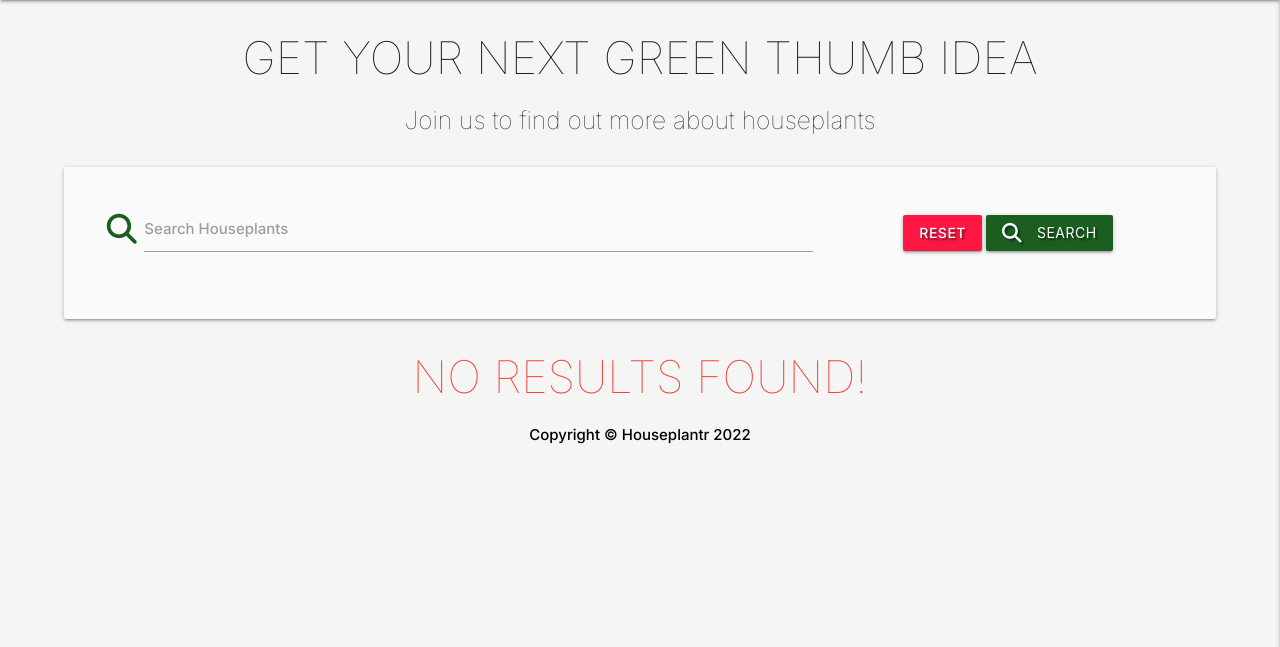
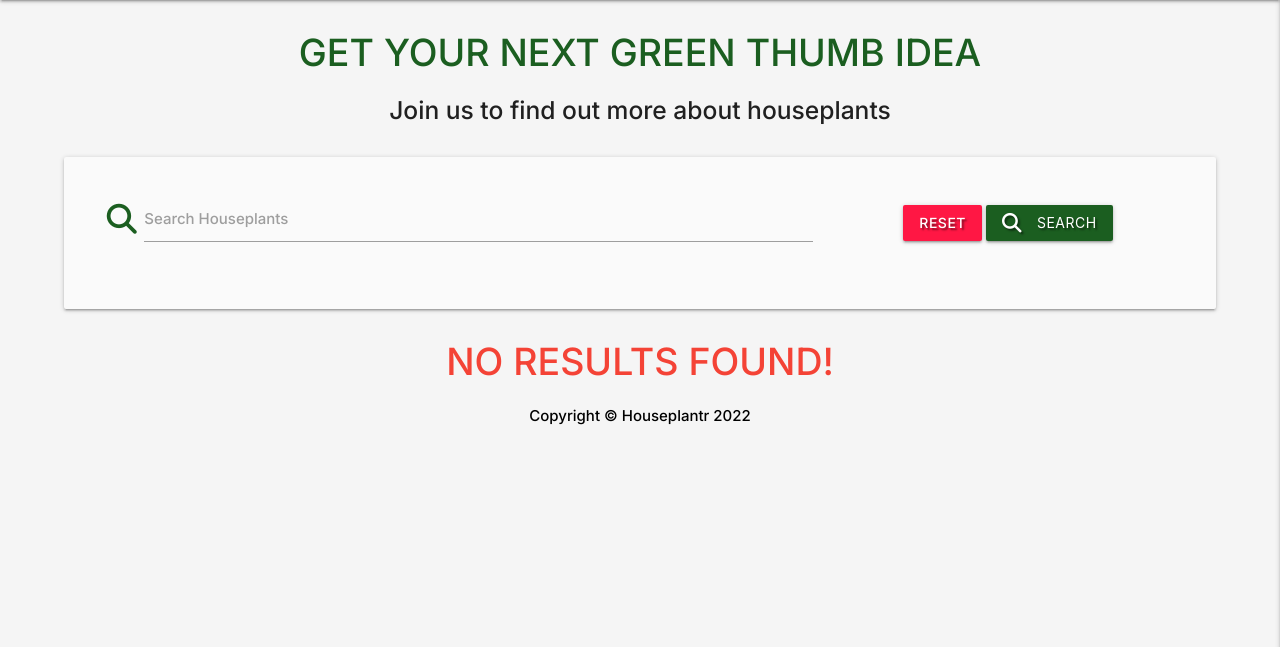
Before and after one commit to RachelFurlong-dev/milestone-project3-v1, a Flask app: page / in a window 1280 px wide. Shown: the part 64-711 px from the top of the page. Run offline with Flask 2, Linux system fonts and the light colour scheme; data that the repository does not hold is empty; parts of the project's set-up code (start-up, migrations or seed data) failed here and were passed over; some libraries are stand-ins or nearby versions.

Commit message:
Style: Update styles logo position and header text weight

```diff
--- a/app.py
+++ b/app.py
@@ -122,7 +122,6 @@ def logout():
 
 #function to add houseplant record to database
 @app.route("/add_houseplant", methods=["GET", "POST"])
-@login_required
 def add_houseplant():
     if request.method == "POST":
         houseplant = {
@@ -145,7 +144,6 @@ def add_houseplant():
 
 #function to update houseplant record in database
 @app.route("/edit_houseplant/<houseplant_id>", methods=["GET", "POST"])
-@login_required
 def edit_houseplant(houseplant_id):
     if request.method == "POST":
         submit = {
@@ -166,27 +164,17 @@ def edit_houseplant(houseplant_id):
     categories = mongo.db.categories.find().sort("category_name", 1)
     return render_template("edit_houseplant.html", houseplant=houseplant, categories=categories)
 
-    # not the correct user to edit this task
-    flash("You don't have access to edit this task")
-    return redirect(url_for("get_houseplants"))
-
 
 #function to delete houseplant record from database
 @app.route("/delete_houseplant/<houseplant_id>")
-@login_required
 def delete_houseplant(houseplant_id):
     mongo.db.houseplants.delete_one({"_id": ObjectId(houseplant_id)})
     flash("Houseplant Successfully Deleted")
     return redirect(url_for("get_houseplants"))
 
-    # not the correct user to edit this task
-    flash("You don't have access to edit this task")
-    return redirect(url_for("get_houseplants"))
-
 
 #function to select categories
 @app.route("/get_categories")
-@login_required
 def get_categories():
     categories = list(mongo.db.categories.find().sort("category_name", 1))
     return render_template("categories.html", categories=categories)
@@ -194,7 +182,6 @@ def get_categories():
 
 #function to add category to database
 @app.route("/add_category", methods=["GET", "POST"])
-@login_required
 def add_category():
     if request.method == "POST":
         category = {
@@ -209,7 +196,6 @@ def add_category():
 
 #function to edit category in database
 @app.route("/edit_category/<category_id>", methods=["GET", "POST"])
-@login_required
 def edit_category(category_id):
     if request.method == "POST":
         submit = {
@@ -225,7 +211,6 @@ def edit_category(category_id):
 
 #function to delete category from database
 @app.route("/delete_category/<category_id>")
-@login_required
 def delete_category(category_id):
     mongo.db.categories.delete_one({"_id": ObjectId(category_id)})
     flash("Category Successfully Deleted")
--- a/static/css/style.css
+++ b/static/css/style.css
@@ -34,12 +34,12 @@ nav ul a{
 
 /* text styles */
 h1, h2, h3, h4, h5, h6 {
-    font-weight: 300;
+    font-weight: 400;
     line-height: 1.3;
 }
 
 h3 {
-    font-size: 3.0rem;
+    font-size: 2.5rem;
     text-transform: uppercase;
 }
 
@@ -51,11 +51,6 @@ h3 {
     line-height: 2;
 }
 
-/* button styles */
-.btn-large{
-    margin:25px 5px;
-}
-
 /* card styles */
 .card .card-image img {
     object-fit: cover;
--- a/templates/base.html
+++ b/templates/base.html
@@ -18,7 +18,7 @@
         <!-- top navbar -->
 		<nav class="nav-extended grey lighten-3">
 			<div class="nav-wrapper">
-				<a href="{{ url_for('get_houseplants') }}" class="brand-logo grey-text text-darken-4">Houseplantr.</a>
+				<a href="{{ url_for('get_houseplants') }}" class="brand-logo left grey-text text-darken-4">Houseplantr.</a>
 				<a href="#" data-target="mobile-demo" class="sidenav-trigger right"><i class="fas fa-bars"></i></a>
 				<ul class="right hide-on-med-and-down">
 					<li><a href="{{ url_for('get_houseplants') }}">Home</a></li>
--- a/templates/houseplants.html
+++ b/templates/houseplants.html
@@ -3,7 +3,7 @@
 
 
 <div class="row center">
-  <h3 class="center-align">Get your next green thumb idea</h3>
+  <h3 class="center-align green-text text-darken-4">Get your next green thumb idea</h3>
   <h5>Join us to find out more about houseplants</h5>
 </div>
 
```
